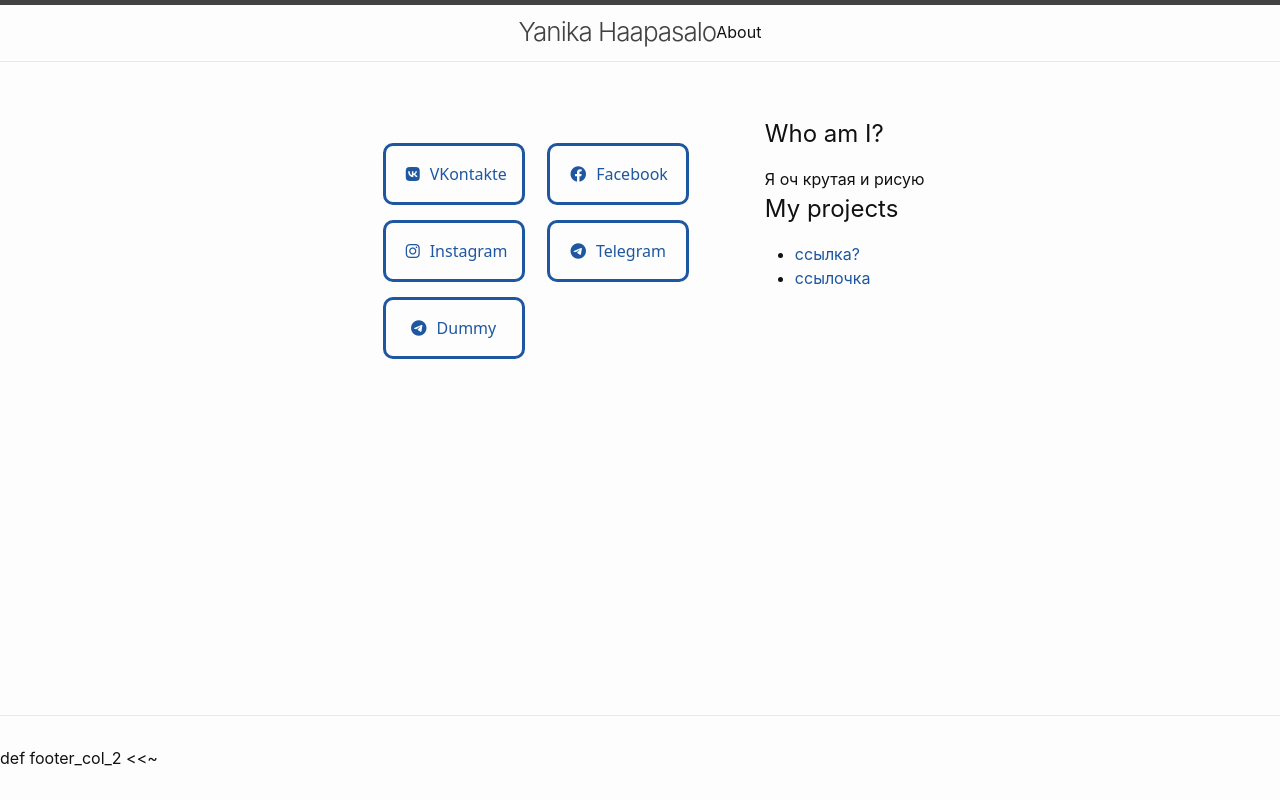
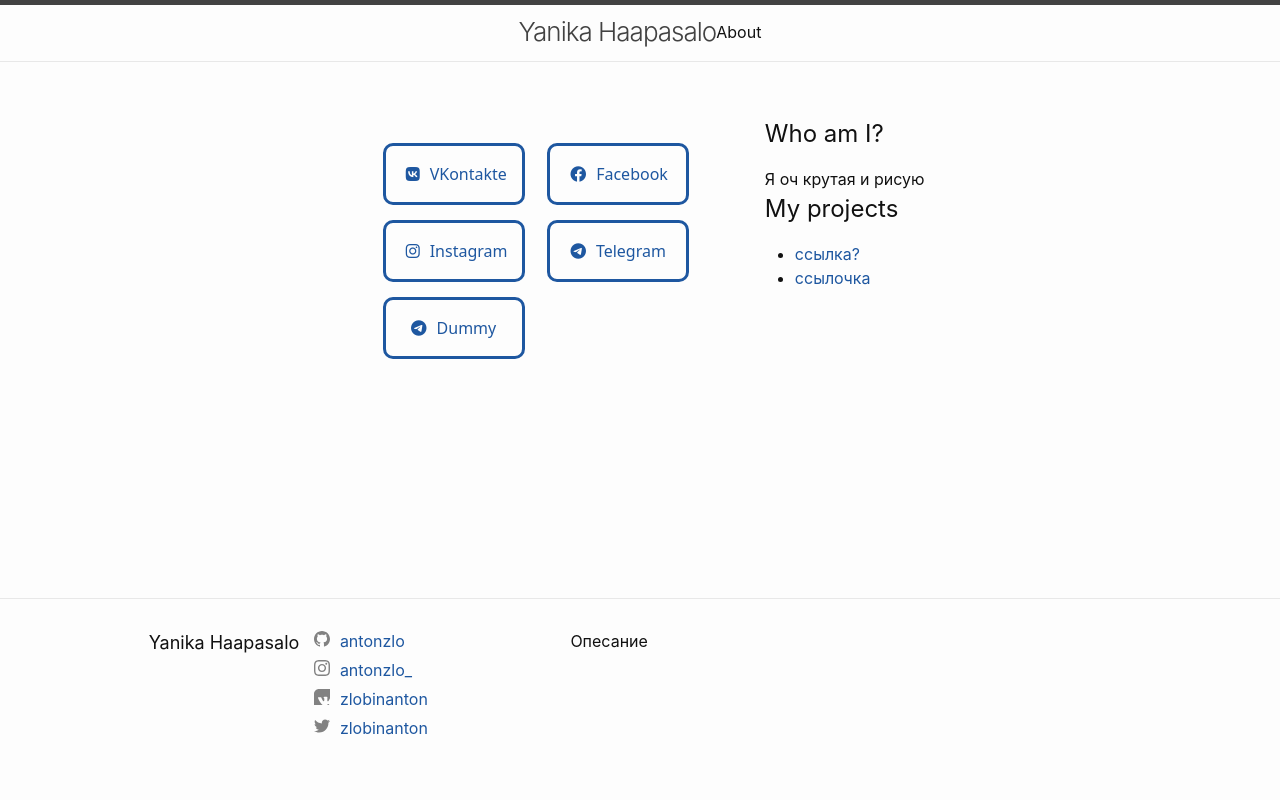
Before and after one commit to yrbkh/yrbkh.github.io, a plain HTML site: page index.html in a window 1280 px wide. Drawn offline with Linux system fonts and the light colour scheme.

Commit message:
Add files via upload

```diff
--- a/index.html
+++ b/index.html
@@ -170,8 +170,19 @@ a:hover { color: #2196f3; text-decoration: underline; transition: 0.2s all; }
   <script>document.querySelectorAll('li.lin').forEach(x=>x.innerHTML = `<a href='${x.innerText}'>${x.innerText}</a>`)</script>
     </main><footer class="site-footer h-card">
   <data class="u-url" href="/"></data>
-  def footer_col_2
-  <<~
+  <div class="wrapper">
+    <h2 class="footer-heading">Yanika Haapasalo</h2>
+      <div class="footer-col footer-col-2"><ul class="social-media-list">
+        <li><a href="https://github.com/antonzlo"><svg class="svg-icon"><use xlink:href="/assets/minima-social-icons.svg#github"></use></svg> <span class="username">antonzlo</span></a></li>
+        <li><a href="https://instagram.com/antonzlo_"><svg class="svg-icon"><use xlink:href="/assets/minima-social-icons.svg#instagram"></use></svg> <span class="username">antonzlo_</span></a></li>
+        <li><a href="https://vk.com/zlobinanton"><svg class="svg-icon"><use xlink:href="/assets/minima-social-icons.svg#vk"></use></svg> <span class="username">zlobinanton</span></a></li>
+        <li><a href="https://www.twitter.com/zlobinanton"><svg class="svg-icon"><use xlink:href="/assets/minima-social-icons.svg#twitter"></use></svg> <span class="username">zlobinanton</span></a></li></ul>
+</div>
+      <div class="footer-col footer-col-3">
+        <p>Опесание</p>
+      </div>
+
+  </div>
 </footer>
 <script async src="https://www.googletagmanager.com/gtag/js?id=G-VXX28RMKDT"></script>
 <script>
```
